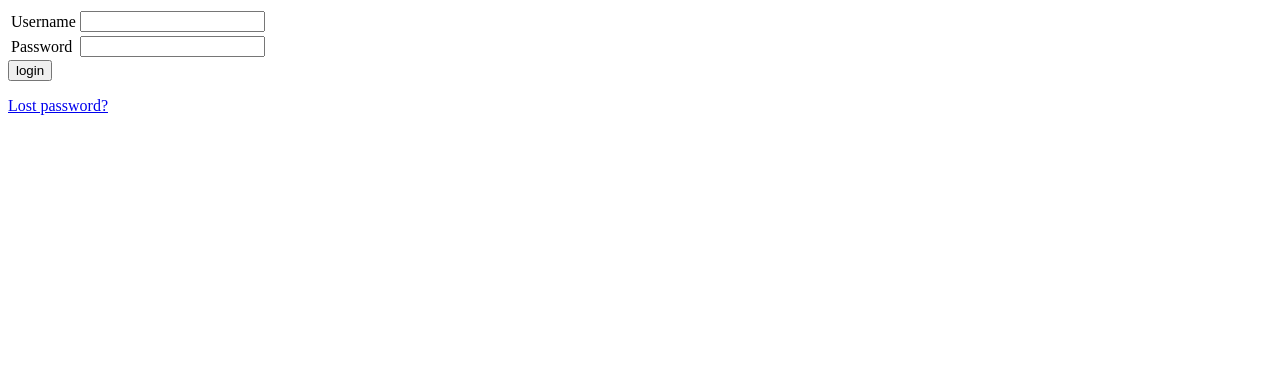
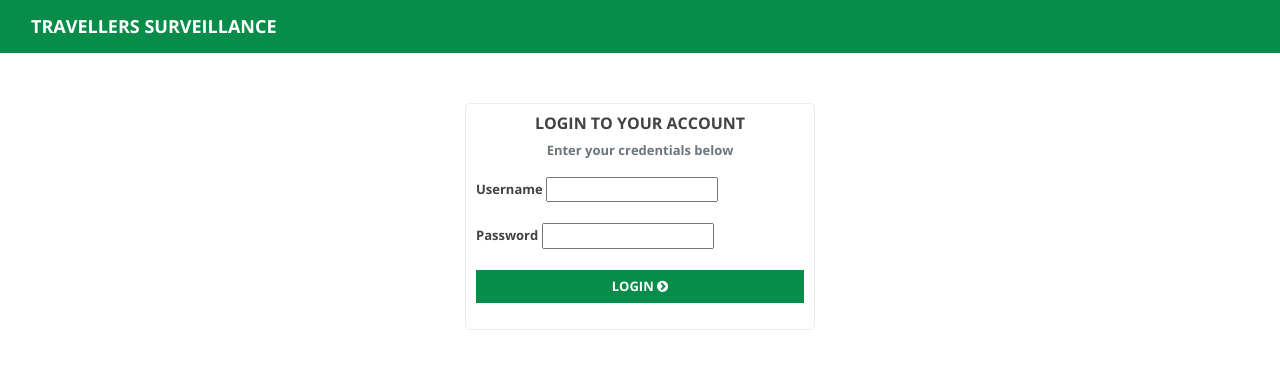
Before and after one commit to sacids/poe-1.3, a Django app: template templates/registration/login.html in a window 1280 px wide. Shown: the top 369 px of the page. Run offline with Django 3.2, Linux system fonts and the light colour scheme; the template is opened without the code that fills it, so the values that code supplies are empty, except form fields; tables that the repository leaves empty hold one stand-in row (values such as "Sample post"); form fields are guessed from the names that the template uses; some libraries are stand-ins or nearby versions.

Commit message:
Customize login page

```diff
--- a/modules/travellers/templates/base.html
+++ b/modules/travellers/templates/base.html
@@ -48,7 +48,7 @@
             <!-- Right Side Of Navbar -->
             <ul class="navbar-nav ml-auto d-none d-md-block">
                 <li class="nav-item">
-                    <a class="btn btn-secondary text-uppercase" href="">Login</a>
+                    <a class="btn btn-secondary text-uppercase" href="/accounts/login/">Login</a>
                 </li>
             </ul>
         </div><!--collapse -->
--- a/templates/registration/login.html
+++ b/templates/registration/login.html
@@ -1,5 +1,65 @@
+{% load static %}
+<!DOCTYPE html>
+<html lang="en">
+<head>
+    <meta charset="utf-8">
+    <meta http-equiv="X-UA-Compatible" content="IE=edge">
+    <meta name="viewport" content="width=device-width, initial-scale=1, shrink-to-fit=no">
+    <title>Ministry of Health - {% block title %}Travellers Surveillance{% endblock %}</title>
 
-{% block content %}
+    <!-- Favicon -->
+    <link rel="icon" type="image/png" href="{% static 'img/favicon.png' %}">
+
+    <!--font awesome -->
+    <link href="{% static 'font-awesome/css/font-awesome.min.css' %}" rel="stylesheet" type="text/css">
+
+    <!-- Global stylesheets -->
+    <link href="https://fonts.googleapis.com/css?family=Open+Sans:400,300,100,500,700,900" rel="stylesheet"
+          type="text/css">
+
+    <!-- main bootstrap -->
+    <link rel="stylesheet" href="https://stackpath.bootstrapcdn.com/bootstrap/4.4.1/css/bootstrap.min.css"
+          integrity="sha384-Vkoo8x4CGsO3+Hhxv8T/Q5PaXtkKtu6ug5TOeNV6gBiFeWPGFN9MuhOf23Q9Ifjh" crossorigin="anonymous">
+
+    <!-- Custom styles for this template-->
+    <link href="{% static 'css/styles.css' %}" rel="stylesheet">
+
+    <!-- Core JS files -->
+    <script src="https://code.jquery.com/jquery-3.5.0.min.js"
+            integrity="sha256-xNzN2a4ltkB44Mc/Jz3pT4iU1cmeR0FkXs4pru/JxaQ=" crossorigin="anonymous"></script>
+    <!-- <script src="https://code.jquery.com/jquery-3.4.1.slim.min.js" integrity="sha384-J6qa4849blE2+poT4WnyKhv5vZF5SrPo0iEjwBvKU7imGFAV0wwj1yYfoRSJoZ+n" crossorigin="anonymous"></script> -->
+    <script src="https://cdn.jsdelivr.net/npm/popper.js@1.16.0/dist/umd/popper.min.js"
+            integrity="sha384-Q6E9RHvbIyZFJoft+2mJbHaEWldlvI9IOYy5n3zV9zzTtmI3UksdQRVvoxMfooAo"
+            crossorigin="anonymous"></script>
+    <script src="https://stackpath.bootstrapcdn.com/bootstrap/4.4.1/js/bootstrap.min.js"
+            integrity="sha384-wfSDF2E50Y2D1uUdj0O3uMBJnjuUD4Ih7YwaYd1iqfktj0Uod8GCExl3Og8ifwB6"
+            crossorigin="anonymous"></script>
+
+    <!--custom js -->
+    <script src="{% static 'js/custom.js' %}"></script>
+</head>
+<body>
+<!-- Fixed navbar -->
+<nav class="navbar navbar-expand-lg">
+    <div class="container-fluid">
+        <a class="navbar-brand" href="{% url 'travellers:index' %}">Travellers Surveillance</a>
+    </div><!--./container-fluid -->
+</nav>
+<!-- /fixed navbar -->
+
+<section class="bg-white">
+    <div class="container" style="min-height: 600px;">
+        <div class="row">
+            <div class="col-md-4 col-sm-3 col-xs-12 col-lg-4"></div>
+            <div class="col-md-4 col-sm-6 col-xs-12 col-lg-4">
+                <div style="margin-top: 50px;"></div>
+
+                <div class="card" style="border: 1px solid #eeeeee;">
+                    <div class="card-body">
+                        <div class="text-center mb-3">
+                            <h6 class="text-uppercase font-weight-bold">Login to your account</h6>
+                            <p class="text-muted font-weight-bold">Enter your credentials below</p>
+                        </div>
 
                         {% if form.errors %}
                             <p>Your username and password didn't match. Please try again.</p>
@@ -14,23 +74,36 @@
                             {% endif %}
                         {% endif %}
 
-  <form method="post" action="{% url 'login' %}">
+                        <form method="post" class="form-horizontal" action="{% url 'login' %}">
                             {% csrf_token %}
-    <table>
-      <tr>
-        <td>{{ form.username.label_tag }}</td>
-        <td>{{ form.username }}</td>
-      </tr>
-      <tr>
-        <td>{{ form.password.label_tag }}</td>
-        <td>{{ form.password }}</td>
-      </tr>
-    </table>
-    <input type="submit" value="login" />
-    <input type="hidden" name="next" value="{{ next }}" />
+
+                            <div class="form-group">
+                                {{ form.username.label_tag }}
+                                {{ form.username }}
+                            </div><!--./form-group -->
+
+                            <div class="form-group">
+                                {{ form.password.label_tag }}
+                                {{ form.password }}
+                            </div><!--./form-group -->
+
+                            <div class="form-group last">
+                                <button type="submit" class="btn btn-primary btn-block text-uppercase">
+                                    Login <i class="fa fa-chevron-circle-right"></i>
+                                </button>
+
+                                <input type="hidden" name="next" value="{{ next }}"/>
+                            </div><!-- form-group -->
                         </form>
+                    </div><!--./card-body -->
+                </div>
 
-  {# Assumes you setup the password_reset view in your URLconf #}
-  <p><a href="{% url 'password_reset' %}">Lost password?</a></p>
+            </div><!--./col-md-4 -->
+            <div class="col-md-3"></div>
+        </div><!--./row -->
+    </div><!--./container -->
+</section>
 
-{% endblock %}
+
+</body>
+</html>
```
Lines whose indentation alone changed are shown as unchanged.
